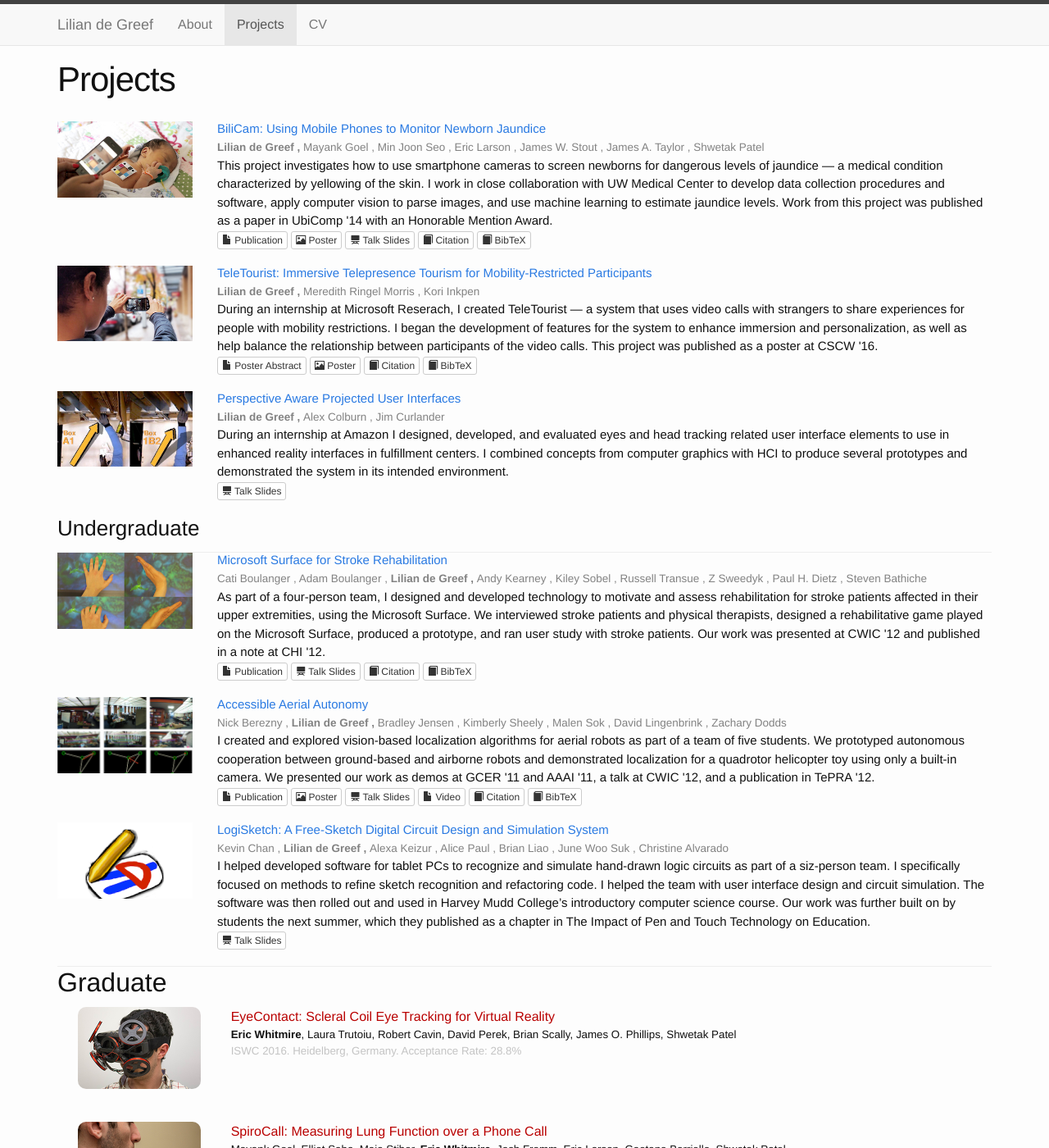
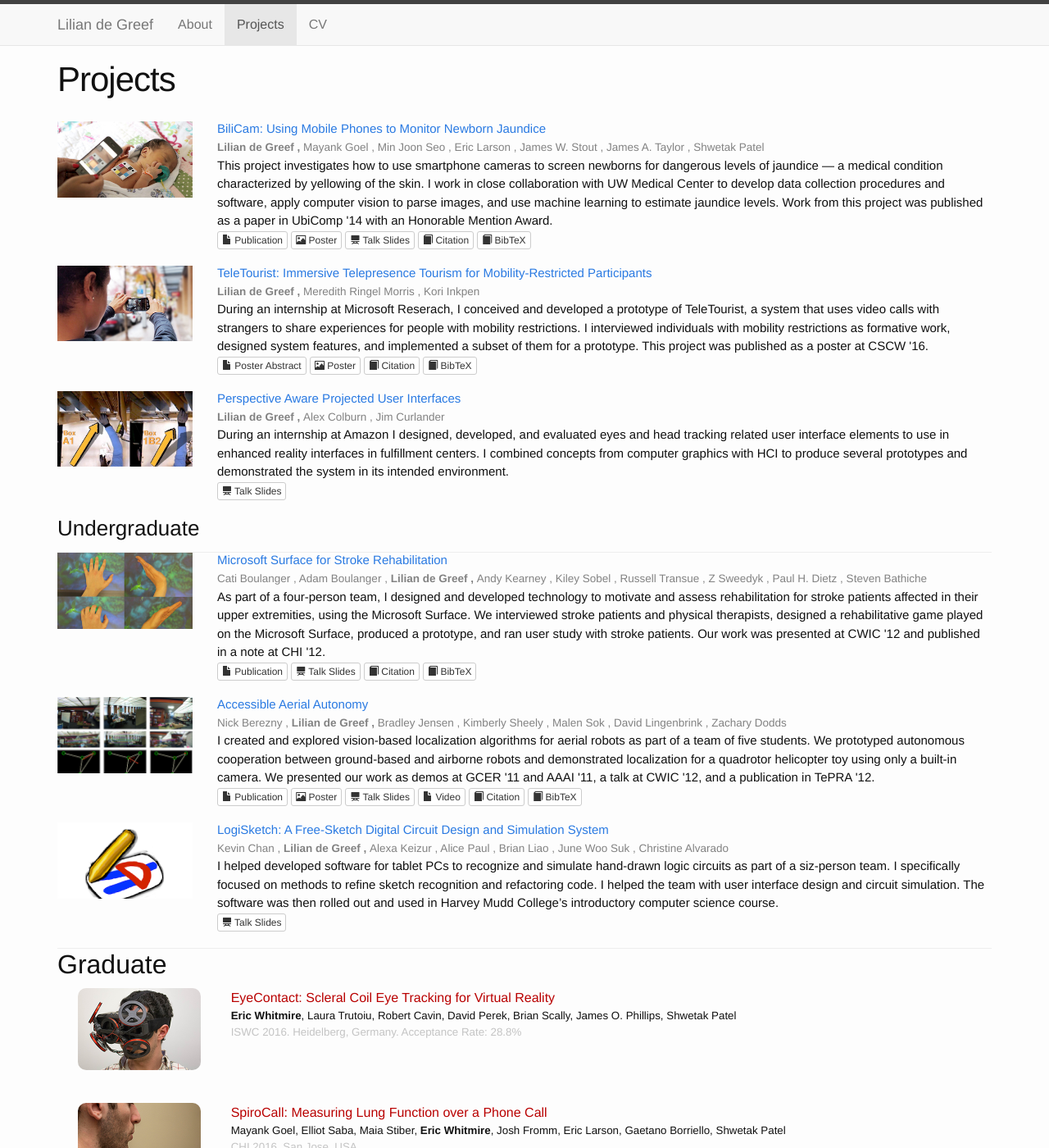
Before and after one commit to ldegreef/ewhitmire.github.io, a Jekyll site: the page built from projects.html, in a window 1280 px wide and 1400 px high. Shown: the whole window at 82% size. Built offline with Jekyll 4.4.1, drawn with Linux system fonts in a browser that asks for light colours; some web fonts are replaced.

Commit message:
Updated some project blurbs, removed a pdf that shouldn't have ever been there

```diff
--- a/_projects/logisketch.md
+++ b/_projects/logisketch.md
@@ -10,7 +10,7 @@ authors:
 - June Woo Suk
 - Christine Alvarado
 blurb: |-
-   I helped developed software for tablet PCs to recognize and simulate hand-drawn logic circuits as part of a siz-person team. I specifically focused on methods to refine sketch recognition and refactoring code. I helped the team with user interface design and circuit simulation. The software was then rolled out and used in Harvey Mudd College’s introductory computer science course. Our work was further built on by students the next summer, which they published as a chapter in The Impact of Pen and Touch Technology on Education.
+   I helped developed software for tablet PCs to recognize and simulate hand-drawn logic circuits as part of a siz-person team. I specifically focused on methods to refine sketch recognition and refactoring code. I helped the team with user interface design and circuit simulation. The software was then rolled out and used in Harvey Mudd College’s introductory computer science course.
 caption: ''
 date: '2010-08-20'
 image: '/img/pubs/LogiSketch_image.png'
--- a/_projects/teletourist.md
+++ b/_projects/teletourist.md
@@ -24,7 +24,7 @@ bibtex: |-
    keywords = {Telepresence, accessibility, mobile, virtual tourism},
   }
 blurb: |-
-  During an internship at Microsoft Reserach, I created TeleTourist — a system that uses video calls with strangers to share experiences for people with mobility restrictions. I began the development of features for the system to enhance immersion and personalization, as well as help balance the relationship between participants of the video calls. This project was published as a poster at CSCW '16.
+  During an internship at Microsoft Reserach, I conceived and developed a prototype of TeleTourist, a system that uses video calls with strangers to share experiences for people with mobility restrictions. I interviewed individuals with mobility restrictions as formative work, designed system features, and implemented a subset of them for a prototype. This project was published as a poster at CSCW '16.
 caption: ''
 citation: |-
   Lilian de Greef, Meredith Morris, and Kori Inkpen. 2016. TeleTourist: Immersive Telepresence Tourism for Mobility-Restricted Participants. In Proceedings of the 19th ACM Conference on Computer Supported Cooperative Work and Social Computing Companion (CSCW '16). ACM, New York, NY, USA, 273-276. DOI=http://dx.doi.org/10.1145/2818052.2869082
```
Also changed, not shown: 1 other file.
